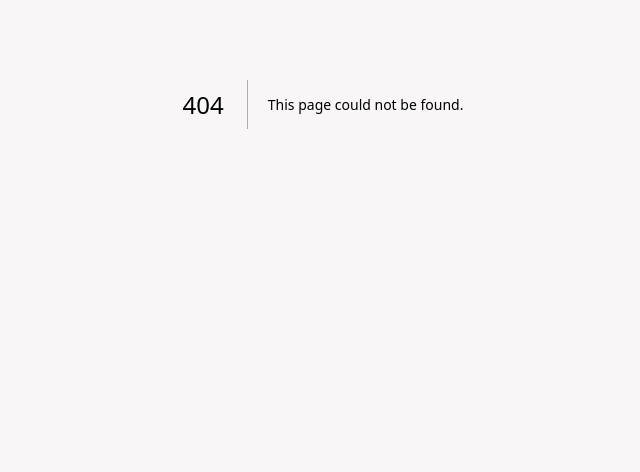
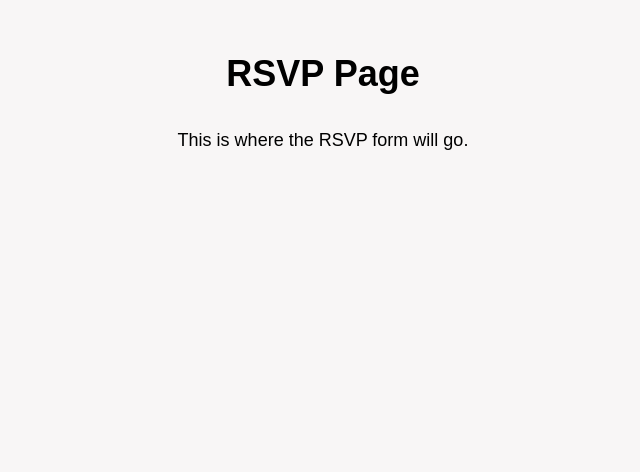
Before and after one commit to devRobots/babyshower, a Next.js app: page /rsvp in a window 1280 px wide. Before the commit this address had no page. Shown: the part 328-800 px from the top of the page, without its empty margins (317-957 px from the left). Built offline with nearby package versions, Linux system fonts and the light colour scheme.

Commit message:
RSVP page and link

```diff
--- /dev/null
+++ b/app/rsvp/page.tsx
@@ -0,0 +1,8 @@
+export default function RsvpPage() {
+  return (
+    <div className="flex flex-col items-center justify-center min-h-screen py-2">
+      <h1 className="text-4xl font-bold mb-8">RSVP Page</h1>
+      <p className="text-lg">This is where the RSVP form will go.</p>
+    </div>
+  );
+}
--- a/components/GiftItem.tsx
+++ b/components/GiftItem.tsx
@@ -16,9 +16,9 @@ export default function GiftItem(props: GiftItemProps) {
         <h3 className="font-semibold text-pretty">{name}</h3>
         <p className="text-pretty text-black/60">{description}</p>
         <span className="font-bold text-pretty">{price}€</span>
-        <button className="w-full rounded-full px-4 py-2 font-bold text-sm text-[#d55873]" style={{ backgroundColor: "#efd4db" }}>
+        <a href="/rsvp" className="w-full rounded-full px-4 py-2 font-bold text-sm text-[#d55873] text-center" style={{ backgroundColor: "#efd4db" }}>
           Elegir este regalo
-        </button>
+        </a>
       </main>
 
     </article>
--- a/components/Hero.tsx
+++ b/components/Hero.tsx
@@ -5,7 +5,7 @@ export default function Hero() {
         Estás Invitado al Baby Shower de Yemir & Francisco
       </h1>
       <span>¡Celebrando la futura llegada de su pequeño!</span>
-      <button className="rounded-full px-4 py-3 font-bold text-sm" style={{ backgroundColor: "#d55873" }}>Confirmar Asistencia</button>
+      <a href="/rsvp" className="rounded-full px-4 py-3 font-bold text-sm w-48" style={{ backgroundColor: "#d55873" }}>Confirmar Asistencia</a>
     </section>
   );
 }
```
